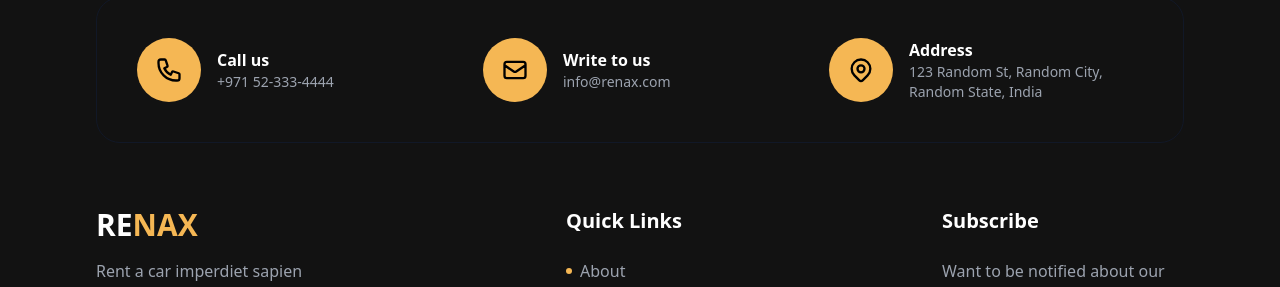
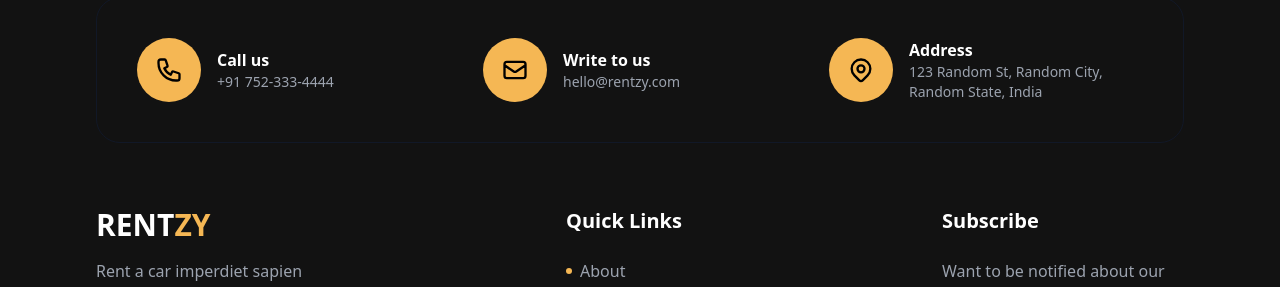
Before and after one commit to MrRam-X/Rentzy-Car-Rental-Client, a React (Vite) app: page / in a window 1280 px wide. Shown: the part 1399-1686 px from the top of the page. Built offline with nearby package versions, Linux system fonts and the light colour scheme.

Commit message:
refactor: update footer contents

```diff
--- a/src/components/Footer/Footer.tsx
+++ b/src/components/Footer/Footer.tsx
@@ -25,7 +25,7 @@ const Footer = () => {
               </div>
               <div>
                 <p className="font-bold text-white text-md">Call us</p>
-                <p className="text-sm">+971 52-333-4444</p>
+                <p className="text-sm">+91 752-333-4444</p>
               </div>
             </div>
 
@@ -49,7 +49,7 @@ const Footer = () => {
               </div>
               <div>
                 <p className="font-bold text-white text-md">Write to us</p>
-                <p className="text-sm">info@renax.com</p>
+                <p className="text-sm">hello@rentzy.com</p>
               </div>
             </div>
 
@@ -90,7 +90,7 @@ const Footer = () => {
           {/* <!-- Column 1: Brand Info --> */}
           <div className="col-span-3">
             <h3 className="text-3xl font-bold text-white mb-4">
-              RE<span className="text-brand-gold">NAX</span>
+              RENT<span className="text-brand-gold">ZY</span>
             </h3>
             <p className="mb-6">
               Rent a car imperdiet sapien porttitor to the bibendum ellentesue
```
